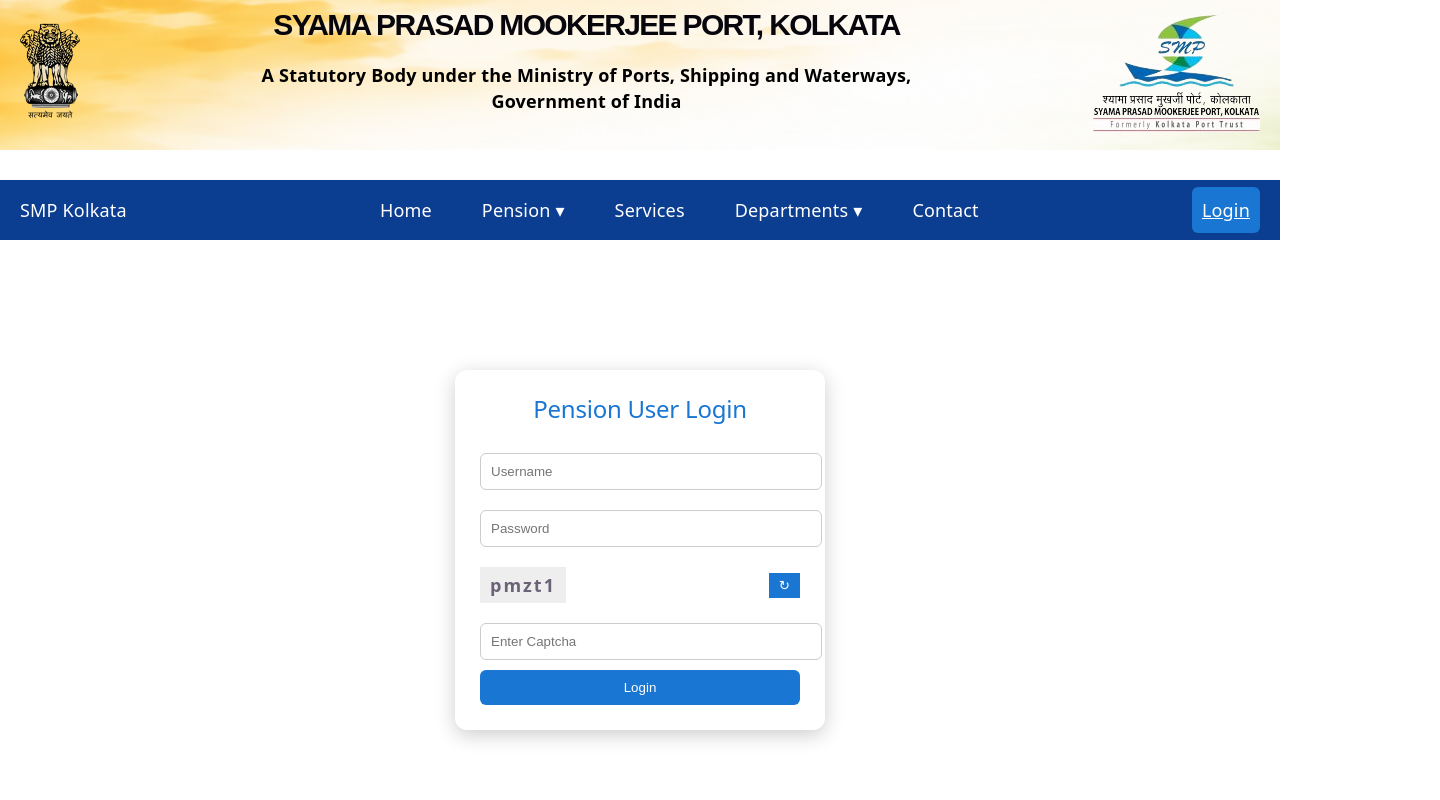
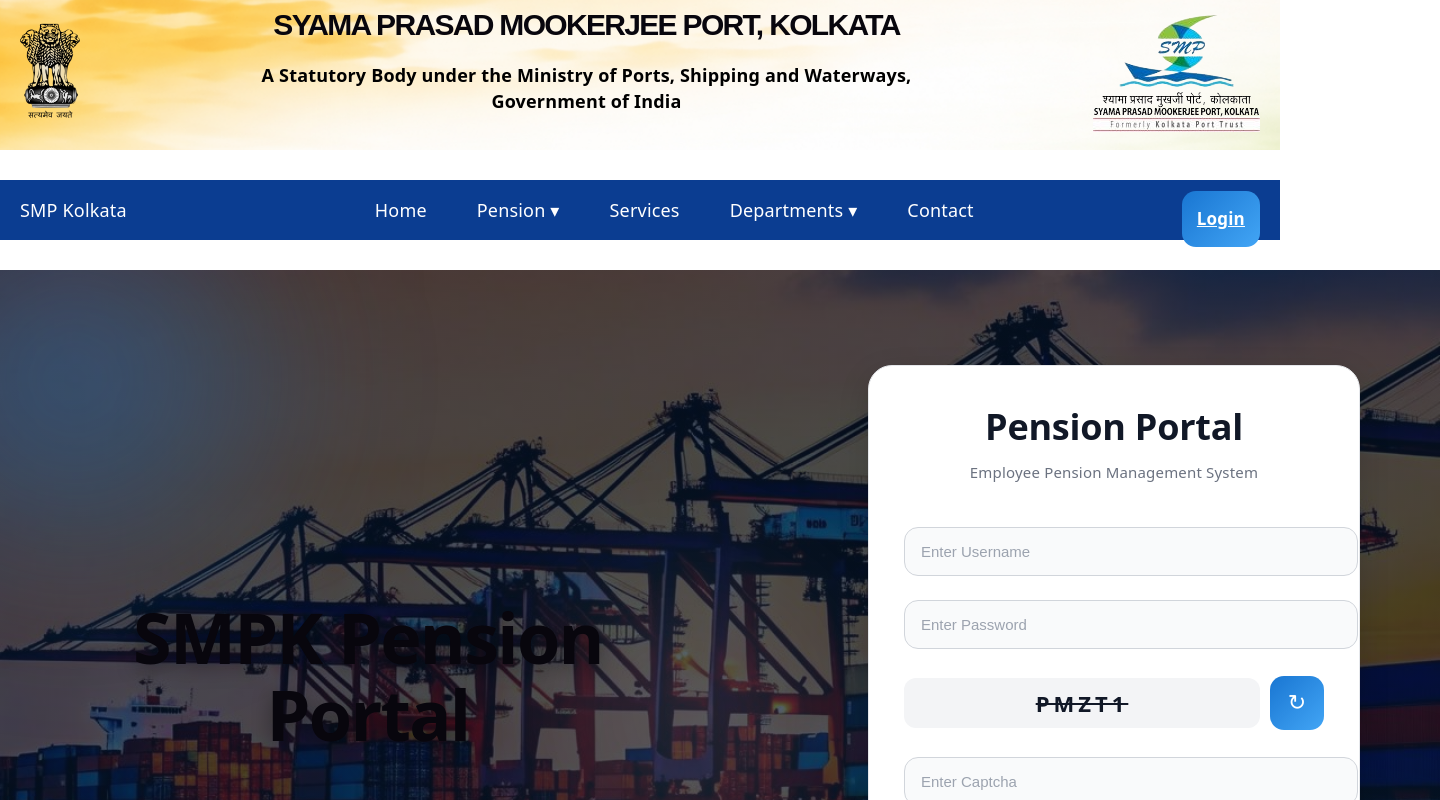
Before and after one commit to RajaCdac/SMPK, a React app in the folder frontend/frontend/: page /login in a window 1280 px wide. Shown: the top 800 px of the page, 1440 px wide, since content can reach past the window. Built offline with nearby package versions, Linux system fonts and the light colour scheme; the HTML template or start-up script is replaced by a standard one.

Commit message:
Updated login UI and styles by Saraswat Chakraborty

```diff
--- a/frontend/frontend/src/pages/Login.jsx
+++ b/frontend/frontend/src/pages/Login.jsx
@@ -3,77 +3,148 @@
 import "../styles/Login.css";
 
 export default function Login() {
-  const [username, setUsername] = useState("");
-  const [password, setPassword] = useState("");
-  const [captchaInput, setCaptchaInput] = useState("");
+const [username, setUsername] =
+    useState("");
 
-  // simple captcha
+  const [password, setPassword] =
+    useState("");
+
+  const [captchaInput, setCaptchaInput] =
+    useState("");
+
   const [captcha, setCaptcha] = useState(
-    Math.random().toString(36).substring(2, 7)
+    Math.random().toString(36)
+      .substring(2, 7)
+      .toUpperCase()
   );
+const refreshCaptcha = () => {
 
-  const refreshCaptcha = () => {
-    setCaptcha(Math.random().toString(36).substring(2, 7));
+    setCaptcha(
+      Math.random().toString(36)
+        .substring(2, 7)
+        .toUpperCase()
+    );
   };
+const handleLogin = async () => {
 
-  const handleLogin = async () => {
-    if (captchaInput !== captcha) {
+    if (
+      captchaInput.toUpperCase() !== captcha
+    ) {
+
       alert("Invalid Captcha");
+
       refreshCaptcha();
+
       return;
     }
 
     try {
-      const res = await API.post("login/", {
-        username,
-        password,
-      });
 
-      localStorage.setItem("access", res.data.access);
-      localStorage.setItem("refresh", res.data.refresh);
-      localStorage.setItem("user", JSON.stringify(res.data.user));
-
-      window.location.href = "/dashboard";
-    } catch {
-      alert("Invalid credentials");
-    }
+      const res = await API.post(
+        "login/",
+        {
+          username,
+          password,
+        }
+      );
+localStorage.setItem("access",res.data.access);
+localStorage.setItem("refresh",res.data.refresh);
+localStorage.setItem("user",JSON.stringify(res.data.user));
+window.location.href ="/dashboard";
+} catch {
+alert("Invalid credentials"); }
   };
 
   return (
-    <div className="login-wrapper">
+
+    <div
+      className="login-wrapper"
+      style={{
+        backgroundImage: `
+          linear-gradient(
+            rgba(5, 20, 40, 0.72),
+            rgba(5, 20, 40, 0.72)
+          ),
+          url('/images/Banner4.jpg')
+        `
+      }}
+    >
+
+      <div className="light-effect light1"></div>
+
+      <div className="light-effect light2"></div>
+
+      <div className="light-effect light3"></div>
+
+      <div className="side-content">
+
+        <h1>SMPK Pension Portal</h1>
+
+      </div>
+
       <div className="login-card">
 
-        <h2>Pension User Login</h2>
+        <h2>Pension Portal</h2>
+
+        <p className="login-subtitle">
+          Employee Pension Management System
+        </p>
 
         <input
           type="text"
-          placeholder="Username"
-          onChange={(e) => setUsername(e.target.value)}
+          placeholder="Enter Username"
+          value={username}
+          onChange={(e) =>
+            setUsername(e.target.value)
+          }
         />
 
         <input
           type="password"
-          placeholder="Password"
-          onChange={(e) => setPassword(e.target.value)}
+          placeholder="Enter Password"
+          value={password}
+          onChange={(e) =>
+            setPassword(e.target.value)
+          }
         />
 
-        {/* CAPTCHA */}
         <div className="captcha-box">
-          <span className="captcha-text">{captcha}</span>
-          <button onClick={refreshCaptcha}>↻</button>
+
+          <span className="captcha-text">
+            {captcha}
+          </span>
+
+          <button
+            type="button"
+            className="captcha-refresh"
+            onClick={refreshCaptcha}
+          >
+            ↻
+          </button>
+
         </div>
 
         <input
           type="text"
           placeholder="Enter Captcha"
-          onChange={(e) => setCaptchaInput(e.target.value)}
+          value={captchaInput}
+          onChange={(e) =>
+            setCaptchaInput(e.target.value)
+          }
         />
 
-        <button className="login-btn" onClick={handleLogin}>
+        <button
+          className="login-btn"
+          onClick={handleLogin}
+        >
           Login
         </button>
+        <div className="login-footer">
+          Secure Pension Dashboard Access
+        </div>
 
       </div>
+
     </div>
   );
 }
--- a/frontend/frontend/src/styles/Login.css
+++ b/frontend/frontend/src/styles/Login.css
@@ -1,66 +1,167 @@
 .login-wrapper {
+  width: 100%;
+  height: 100vh;
   display: flex;
-  justify-content: center;
+  justify-content: space-between;
   align-items: center;
-  height: 70vh;
+  padding: 0 80px;
+  position: relative;
+  overflow: hidden;
+  background-size: cover;
+  background-position: center;
+  background-repeat: no-repeat;
 }
-
+.light-effect {
+  position: absolute;
+  border-radius: 50%;
+  filter: blur(90px);
+  animation: floatLight 8s infinite ease-in-out;
+}
+.light1 {
+  width: 350px;
+  height: 350px;
+  background: rgba(25, 118, 210, 0.35);
+  top: -80px;
+  left: -100px;
+}
+.light2 {
+  width: 280px;
+  height: 280px;
+  background: rgba(66, 165, 245, 0.28);
+  bottom: -80px;
+  right: -50px;
+}
+.light3 {
+  width: 220px;
+  height: 220px;
+  background: rgba(255, 255, 255, 0.15);
+  top: 40%;
+  left: 40%;
+}
+.side-content {
+  width: 45%;
+  color: white;
+  z-index: 2;
+}
+.side-content h1 {
+  font-size: 70px;
+  margin-bottom: 20px;
+  font-weight: bold;
+  line-height: 1.1;
+  text-shadow: 0 5px 20px rgba(0, 0, 0, 0.4);
+}
 .login-card {
-  width: 320px;
-  padding: 25px;
-  background: white;
-  border-radius: 12px;
-  box-shadow: 0 5px 20px rgba(0, 0, 0, 0.2);
+  width: 420px;
+  padding: 40px 35px;
+  background: #ffffff;
+  border-radius: 24px;
+  border: 1px solid #e5e7eb;
+  box-shadow: 0 10px 30px rgba(0, 0, 0, 0.15);
   text-align: center;
+  position: relative;
+  z-index: 10;
+  animation: fadeIn 0.8s ease;
 }
-
 .login-card h2 {
-  margin-bottom: 20px;
-  color: #1976d2;
+  margin-bottom: 10px;
+  color: #111827;
+  font-size: 36px;
+  font-weight: bold;
 }
-
+.login-subtitle {
+  color: #6b7280;
+  margin-bottom: 30px;
+  font-size: 15px;
+}
 .login-card input {
   width: 100%;
-  padding: 10px;
-  margin: 10px 0;
-  border: 1px solid #ccc;
-  border-radius: 6px;
+  padding: 15px 16px;
+  margin: 12px 0;
+  border: 1px solid #d1d5db;
+  border-radius: 14px;
+  background: #f9fafb;
+  color: #111827;
+  font-size: 15px;
+  outline: none;
+  transition: 0.3s;
 }
-
-.login-btn {
-  width: 100%;
-  padding: 10px;
-  background: #1976d2;
-  color: white;
-  border: none;
-  border-radius: 6px;
-  cursor: pointer;
+.login-card input::placeholder {
+  color: #9ca3af;
 }
-
-.login-btn:hover {
-  background: #125ea2;
+.login-card input:focus {
+  border-color: #1976d2;
+  background: #ffffff;
+  box-shadow: 0 0 10px rgba(25, 118, 210, 0.2);
 }
-
-/* CAPTCHA */
 .captcha-box {
   display: flex;
   justify-content: space-between;
   align-items: center;
-  margin: 10px 0;
+  margin: 15px 0;
+  gap: 10px;
 }
-
 .captcha-text {
+  flex: 1;
+  background: #f3f4f6;
+  color: #111827;
+  padding: 12px;
+  border-radius: 12px;
+  font-size: 22px;
   font-weight: bold;
-  font-size: 18px;
-  background: #eee;
-  padding: 5px 10px;
-  letter-spacing: 2px;
+  letter-spacing: 4px;
+  text-decoration: line-through;
 }
-
-.captcha-box button {
+.captcha-refresh {
+  width: 54px;
+  height: 54px;
   border: none;
-  background: #1976d2;
+  border-radius: 14px;
+  background: linear-gradient(135deg, #1976d2, #42a5f5);
   color: white;
-  padding: 5px 10px;
+  font-size: 22px;
   cursor: pointer;
+  transition: 0.3s;
 }
+.captcha-refresh:hover {
+  transform: rotate(180deg) scale(1.08);
+}
+.login-btn {
+  width: 100%;
+  padding: 15px;
+  margin-top: 18px;
+  border: none;
+  border-radius: 14px;
+  background: linear-gradient(135deg, #1976d2, #42a5f5);
+  color: white;
+  font-size: 17px;
+  font-weight: bold;
+  cursor: pointer;
+  transition: 0.3s;
+}
+.login-btn:hover {
+  transform: translateY(-3px);
+  box-shadow: 0 8px 20px rgba(25, 118, 210, 0.35);
+}
+.login-footer {
+  margin-top: 22px;
+  color: #6b7280;
+  font-size: 13px;
+}
+@keyframes fadeIn {
+  from {
+    opacity: 0;
+    transform: translateY(30px);
+  }
+  to {
+    opacity: 1;
+    transform: translateY(0);
+  }
+}
+@keyframes floatLight {
+  0% {transform: translateY(0px);}
+  50% {transform: translateY(20px);}
+  100% {transform: translateY(0px);}}
+@media (max-width: 1000px) {.login-wrapper {justify-content: center;padding: 20px;}.side-content {display: none;}}
+@media (max-width: 500px) {
+.login-card {width: 100%;padding: 30px 22px;}
+.login-card h2 {font-size: 30px;}}
```
